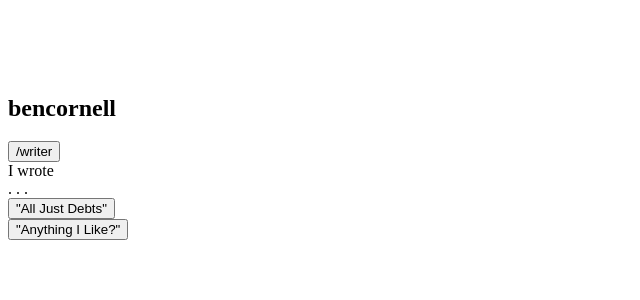
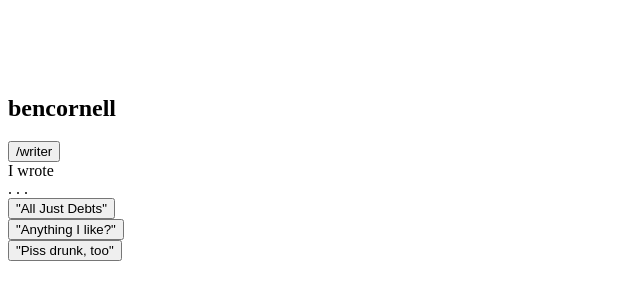
Before and after one commit to bencornell4/Portfolio, a React app in the folder myreactapp/: page /writer in a window 1280 px wide. Shown: the part 84-384 px from the top of the page, without its empty margins (0-640 px from the left). Built offline with nearby package versions, Linux system fonts and the light colour scheme; the HTML template or start-up script is replaced by a standard one.

Commit message:
Third Writing Sample Uploaded

```diff
--- a/myreactapp/src/app/app.tsx
+++ b/myreactapp/src/app/app.tsx
@@ -6,6 +6,7 @@ import StarBackground from '@components/StarBackground';
 import Fullstack from '@pages/Fullstack';
 import AllJustDebts from '@pages/AllJustDebts';
 import AnythingILike from '@pages/AnythingILike';
+import PissDrunkToo from '@pages/PissDrunkToo';
 
 export function App() {
   const location = useLocation();
@@ -19,6 +20,7 @@ export function App() {
           <Route path="/fullstack" element={<Fullstack/>}/>
           <Route path="/writer/alljustdebts" element={<AllJustDebts/>}/>
           <Route path="/writer/anythingilike" element={<AnythingILike/>}/>
+          <Route path="/writer/pissdrunktoo" element={<PissDrunkToo/>}/>
         </Routes>
       </AnimatePresence>
     </div>
--- a/myreactapp/src/pages/AnythingILike.tsx
+++ b/myreactapp/src/pages/PissDrunkToo.tsx
@@ -3,7 +3,7 @@ import { motion } from "framer-motion";
 import { useNavigate } from "react-router-dom";
 import AnimatedButton from "@components/AnimatedButton";
 
-const AnythingILike: React.FC = () => {
+const PissDrunkToo: React.FC = () => {
     const [fadeOut, setFadeOut] = useState<boolean>(false);
     const gradientText = "bg-gradient-to-tr from-blue-400 to-blue-800 text-transparent bg-clip-text";
     const navigate = useNavigate();
@@ -38,7 +38,7 @@ const AnythingILike: React.FC = () => {
             <div className={'fixed top-0 left-2 mx-auto text-base text-white font-bold p-4 z-50 font-mono '}>
                 <h2 className="inline-flex">bencornell/writer</h2>
                 <AnimatedButton onClick={(e) => handleButtonClick(e)} className={gradientText} mode="size">
-                    /anythingilike
+                    /pissdrunktoo
                 </AnimatedButton>
             </div>
             <div className={'fixed text-right top-0 right-2 mx-auto text-base text-white font-bold p-4 z-50 font-mono'}>
@@ -49,7 +49,7 @@ const AnythingILike: React.FC = () => {
                 <div>
                     <div className="flex items-center h-screen">
                     <iframe
-                        src="https://drive.google.com/file/d/1PMIyJxn1iZckop4Me0uG9LfckBNCdrGl/preview"
+                        src="https://drive.google.com/file/d/1grDpPs9cCRCfv1XgNcsdoaP_TMuJlskk/preview"
                         loading="lazy"
                         width="100%"
                         height="80%"
@@ -62,4 +62,4 @@ const AnythingILike: React.FC = () => {
     );
 };
 
-export default AnythingILike;
+export default PissDrunkToo;
--- a/myreactapp/src/pages/Writer.tsx
+++ b/myreactapp/src/pages/Writer.tsx
@@ -29,11 +29,16 @@ const Fullstack: React.FC = () => {
 
         if (choice == `"All Just Debts"`) {
             path = "/writer/alljustdebts";
-            typeDelay = 2000;
+            typeDelay = 2500;
             setChoiceJob(choice || ". . .");
         }
-        else if (choice == `"Anything I Like?"`) {
+        else if (choice == `"Anything I like?"`) {
             path = "/writer/anythingilike";
+            typeDelay = 2500;
+            setChoiceJob(choice || ". . .");
+        }
+        else if (choice == `"Piss drunk, too"`) {
+            path = "/writer/pissdrunktoo";
             typeDelay = 2500;
             setChoiceJob(choice || ". . .");
         }
@@ -84,7 +89,12 @@ const Fullstack: React.FC = () => {
                                     </div>
                                     <div className="mt-4">
                                         <AnimatedButton onClick={(e) => handleButtonClick(e)} className="choice-button text-base" mode="color" textColor="hover:text-blue-700">
-                                            "Anything I Like?"
+                                            "Anything I like?"
+                                        </AnimatedButton>
+                                    </div>
+                                    <div className="mt-4">
+                                        <AnimatedButton onClick={(e) => handleButtonClick(e)} className="choice-button text-base" mode="color" textColor="hover:text-blue-700">
+                                            "Piss drunk, too"
                                         </AnimatedButton>
                                     </div>
                                 </div>
```
